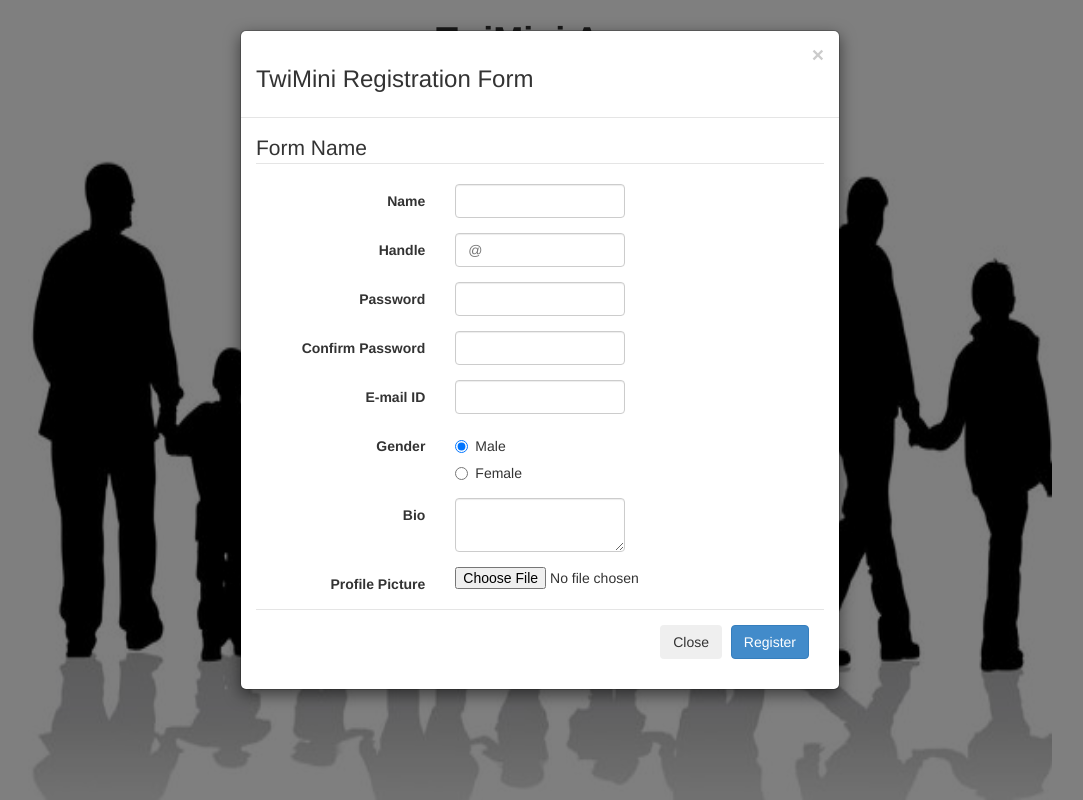
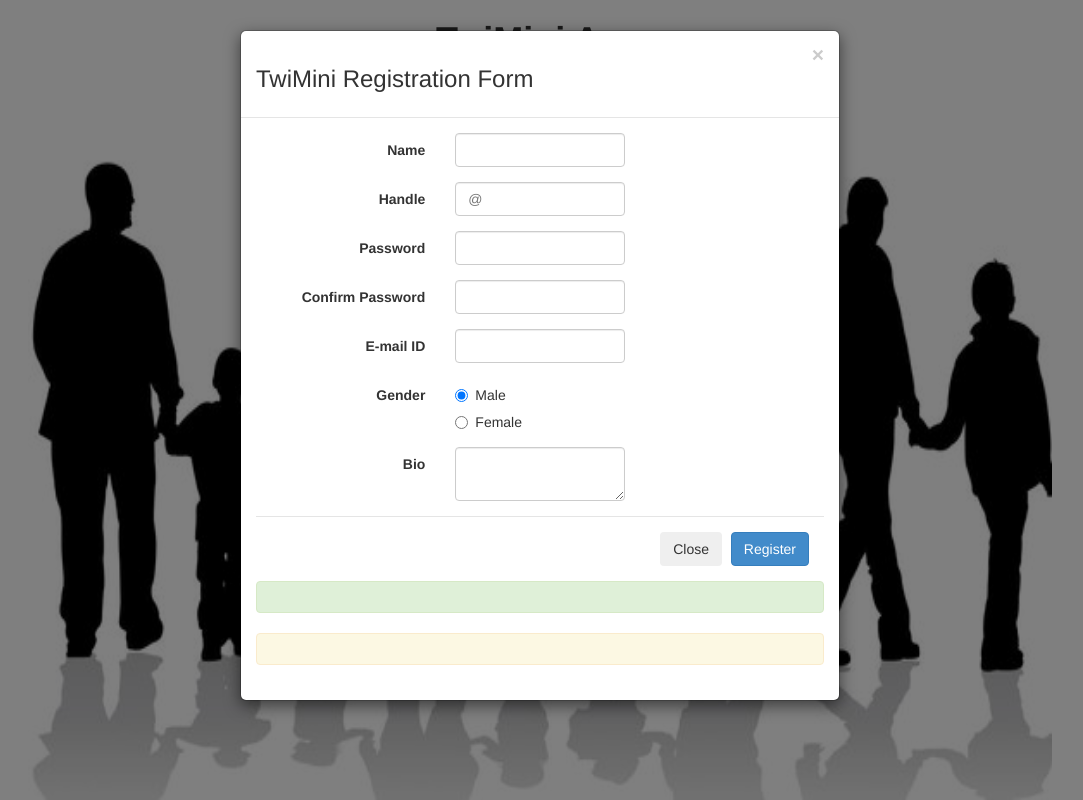
Before and after one commit to surajJha/twimini, a CodeIgniter app: page /twimini/index.php/logincontroller/index in a window 1280 px wide, after a click on "New User? Register". Shown: the whole page, without its empty margins (100-1183 px from the left). Run offline with CodeIgniter, Linux system fonts and the light colour scheme.

Commit message:
Added Register Functionality

```diff
--- a/application/controllers/loginController.php
+++ b/application/controllers/loginController.php
@@ -56,4 +56,27 @@
         return $hash;
     }
 
+
+    public function register(){
+        $handle =  $_POST['handle'] ;
+        $password = $this->hashPassword($_POST['password']);
+        $email = $_POST['email'];
+        $gender = $_POST['gender'];
+        $bio = $_POST['bio'];
+        $name = $_POST['name'];
+
+        $data = array(
+            "handle" => $handle,
+            "password"  => $password,
+            "email" => $email,
+            "name"  => $gender,
+            "gender" => $bio,
+            "bio"  => $name
+        );
+        $this->load->model('login');
+        $res = $this->login->register($data);
+        echo $res;
+
+    }
+
 }
--- a/application/models/login.php
+++ b/application/models/login.php
@@ -19,7 +19,13 @@
 
             return $query->result();
 
+    }
 
+    public function register($data){
+
+        $this->db->insert('user',$data);
+        return "success";
+       // return "";
 
     }
 }
--- a/application/views/home.php
+++ b/application/views/home.php
@@ -49,8 +49,12 @@
                                     </div>
                                     <div >
 
-                                        <strong><?php echo @$error  ; ?></strong> .
+                                        <strong><?php echo @$error  ; ?></strong>
                                     </div>
+                                    <div >
+
+                                        <strong>Forgot password? Click here</strong>
+                                    </div><br/>
                                     <input class="btn btn-lg btn-success btn-block" type="submit" value="Login">
                                 </fieldset>
                             </form>
@@ -75,17 +79,14 @@
                         </div>
                         <div class="modal-body">
                             <!-- modal form goes here -->
-                            <form class="form-horizontal">
+                            <form class="form-horizontal" id="register-form" method="post">
                                 <fieldset>
-
-                                    <!-- Form Name -->
-                                    <legend>Form Name</legend>
 
                                     <!-- Text input-->
                                     <div class="form-group">
                                         <label class="col-md-4 control-label" for="name">Name</label>
                                         <div class="col-md-4">
-                                            <input id="name" name="name" type="text" placeholder="" class="form-control input-md">
+                                            <input id="name" name="name" type="text" placeholder="" class="form-control input-md" required>
 
                                         </div>
                                     </div>
@@ -94,16 +95,16 @@
                                     <div class="form-group">
                                         <label class="col-md-4 control-label" for="handle">Handle</label>
                                         <div class="col-md-4">
-                                            <input id="handle" name="handle" type="text" placeholder="@" class="form-control input-md">
+                                            <input id="handle" name="handle" type="text" placeholder="@" class="form-control input-md" required>
 
                                         </div>
                                     </div>
 
                                     <!-- Password input-->
                                     <div class="form-group">
-                                        <label class="col-md-4 control-label" for="passwordinput">Password</label>
+                                        <label class="col-md-4 control-label" for="password">Password</label>
                                         <div class="col-md-4">
-                                            <input id="passwordinput" name="passwordinput" type="password" placeholder="" class="form-control input-md">
+                                            <input id="passwordinput" name="password" type="password" placeholder="" class="form-control input-md" required>
 
                                         </div>
                                     </div>
@@ -112,7 +113,7 @@
                                     <div class="form-group">
                                         <label class="col-md-4 control-label" for="passwordconfirm">Confirm Password</label>
                                         <div class="col-md-4">
-                                            <input id="passwordconfirm" name="passwordconfirm" type="password" placeholder="" class="form-control input-md">
+                                            <input id="passwordconfirm" name="passwordconfirm" type="password" placeholder="" class="form-control input-md" required>
 
                                         </div>
                                     </div>
@@ -121,7 +122,7 @@
                                     <div class="form-group">
                                         <label class="col-md-4 control-label" for="email">E-mail ID</label>
                                         <div class="col-md-4">
-                                            <input id="email" name="email" type="text" placeholder="" class="form-control input-md">
+                                            <input id="email" name="email" type="email" placeholder="" class="form-control input-md" required>
 
                                         </div>
                                     </div>
@@ -153,22 +154,17 @@
                                         </div>
                                     </div>
 
-                                    <!-- File Button -->
-                                    <div class="form-group">
-                                        <label class="col-md-4 control-label" for="profile_pic">Profile Picture</label>
-                                        <div class="col-md-4">
-                                            <input id="profile_pic" name="profile_pic" class="input-file" type="file">
-                                        </div>
-                                    </div>
+
 
                                     <div class="modal-footer">
                                         <button class="btn" data-dismiss="modal" aria-hidden="true">Close</button>
-                                        <button class="btn btn-primary" type="submit">Register</button>
+                                        <button id="register-button" class="btn btn-primary" type="submit">Register</button>
                                     </div>
 
                                 </fieldset>
                             </form>
-
+                            <div class="alert alert-success" id="register_success_message"> </div>
+                            <div class="alert alert-warning" id="register_error_message"> </div>
                         </div>
 
                     </div>
@@ -190,6 +186,7 @@
             <script type="text/javascript" src="<?php echo base_url(); ?>libs/js/jquery.min.js"></script>
 
             <script type="text/javascript" src="<?php echo base_url(); ?>libs/js/bootstrap.min.js"></script>
+            <script type="text/javascript" src="<?php echo base_url(); ?>libs/js/home.js"></script>
 
 
     </body>
--- /dev/null
+++ b/libs/js/home.js
@@ -0,0 +1,63 @@
+/*
+ * To change this license header, choose License Headers in Project Properties.
+ * To change this template file, choose Tools | Templates
+ * and open the template in the editor.
+ */
+
+
+
+
+/*
+ *  THis file contains JS code for Login page
+ *  login and registration etc....
+ *
+ */
+
+$(document).ready(function(){
+
+
+     $("#register-button").click(function(e) {
+        e.preventDefault();
+        var values = $("#register-form").serialize();
+
+        $.ajax(
+                {
+                    type: 'POST',
+                    url: 'http://localhost/twimini/index.php/loginController/register',
+                    cache: false,
+                    data: values,
+                    success: function(response)
+                    {
+                        console.log(response);
+                        if (response === "success")
+                        {
+
+                            $("#mcqModalForm").trigger('reset');
+                            $("#register_success_message").html("You have successfully registered to Twimini. Please login to continue");
+                        }
+                        else{
+                            $("#register_error_message").html("Some database occur occured. Please try again!");
+                        }
+                    },
+                    error: function()
+                    {
+                            $("#register_error_message").html("Registration failed. Please try again!");
+                        //error message
+                    }
+                });
+      //  return false;
+    });
+
+
+
+
+
+
+
+
+
+
+
+
+
+});
```
